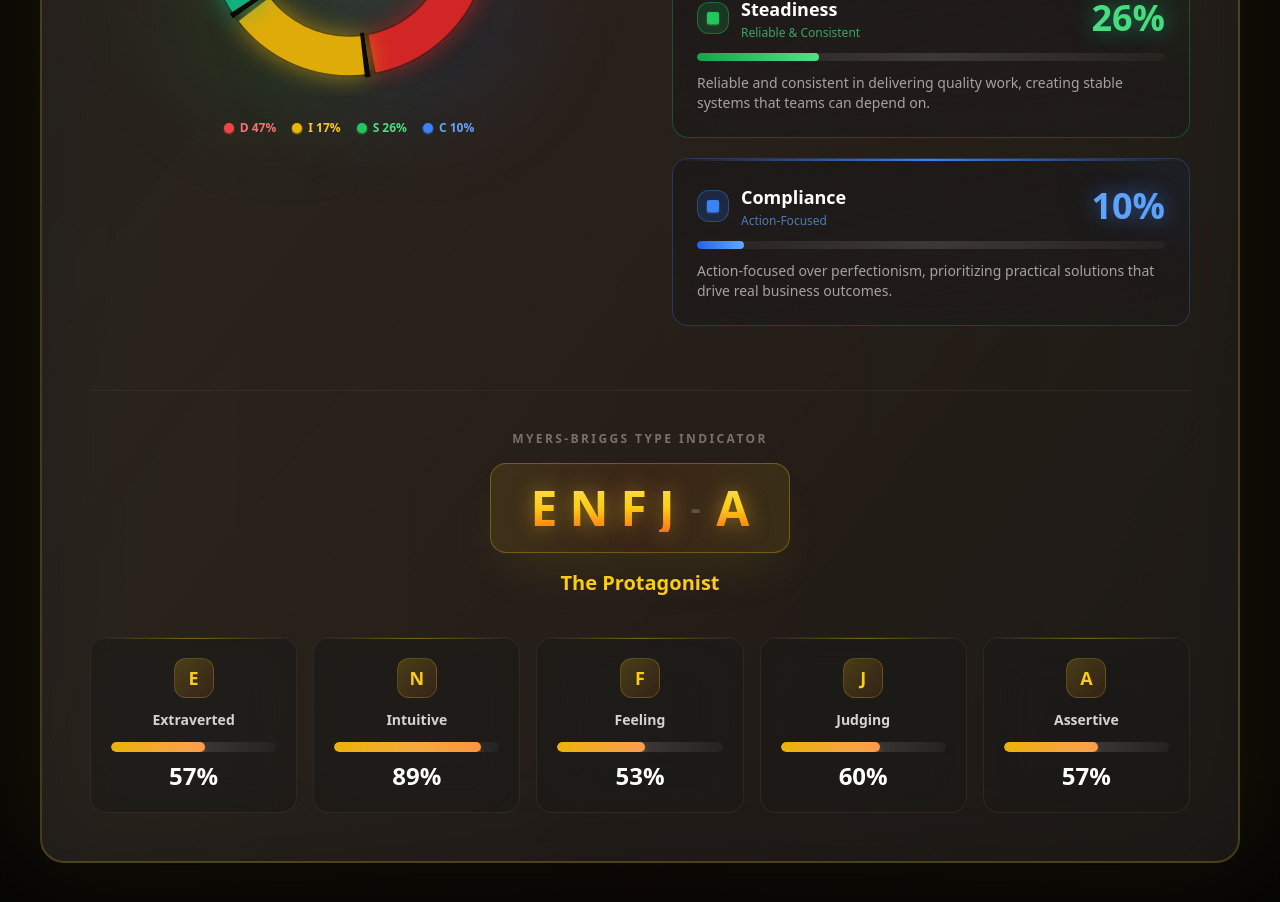
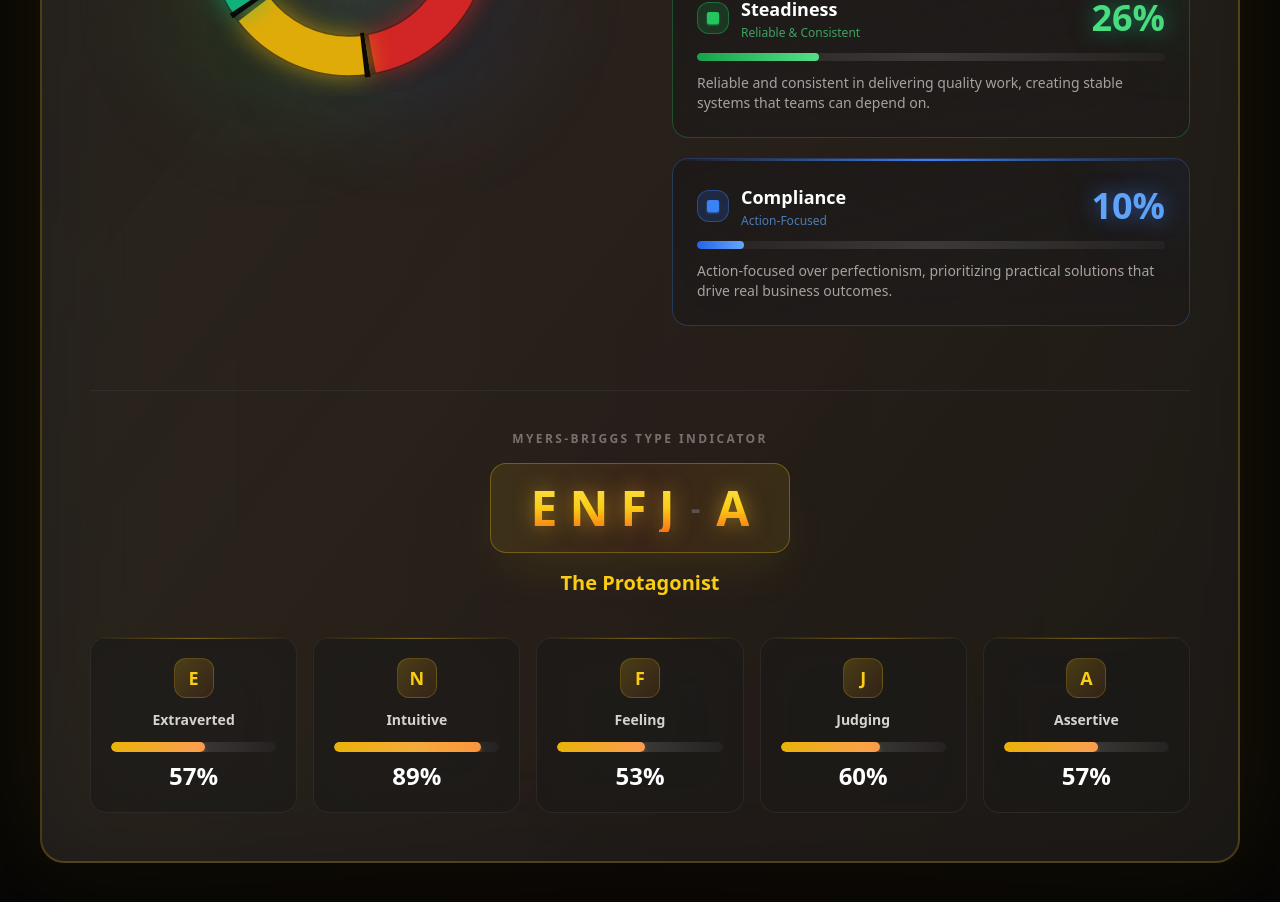
Before and after one commit to 6licem/portfolio, a React (Vite) app: page / in a window 1280 px wide. Shown: the part 5300-6202 px from the top of the page. Built offline with nearby package versions, Linux system fonts and the light colour scheme; no server answers.

Commit message:
feat: Create the initial Home page component with dynamic content, interactive elements, and animated statistics.

```diff
--- a/src/pages/Home.tsx
+++ b/src/pages/Home.tsx
@@ -671,13 +671,6 @@ const Home = () => {
                           <div className="text-stone-500 text-xs sm:text-sm font-medium tracking-wider">Assessment</div>
                         </div>
                       </div>
-                      {/* Legend */}
-                      <div className="absolute -bottom-10 left-0 right-0 flex justify-center gap-4 text-xs font-bold">
-                        <span className="flex items-center gap-1.5 text-red-400"><span className="w-2.5 h-2.5 rounded-full bg-red-500 shadow-sm shadow-red-500/80 inline-block"></span>D 47%</span>
-                        <span className="flex items-center gap-1.5 text-yellow-400"><span className="w-2.5 h-2.5 rounded-full bg-yellow-500 shadow-sm shadow-yellow-500/80 inline-block"></span>I 17%</span>
-                        <span className="flex items-center gap-1.5 text-green-400"><span className="w-2.5 h-2.5 rounded-full bg-green-500 shadow-sm shadow-green-500/80 inline-block"></span>S 26%</span>
-                        <span className="flex items-center gap-1.5 text-blue-400"><span className="w-2.5 h-2.5 rounded-full bg-blue-500 shadow-sm shadow-blue-500/80 inline-block"></span>C 10%</span>
-                      </div>
                     </div>
                   </div>
 
```
